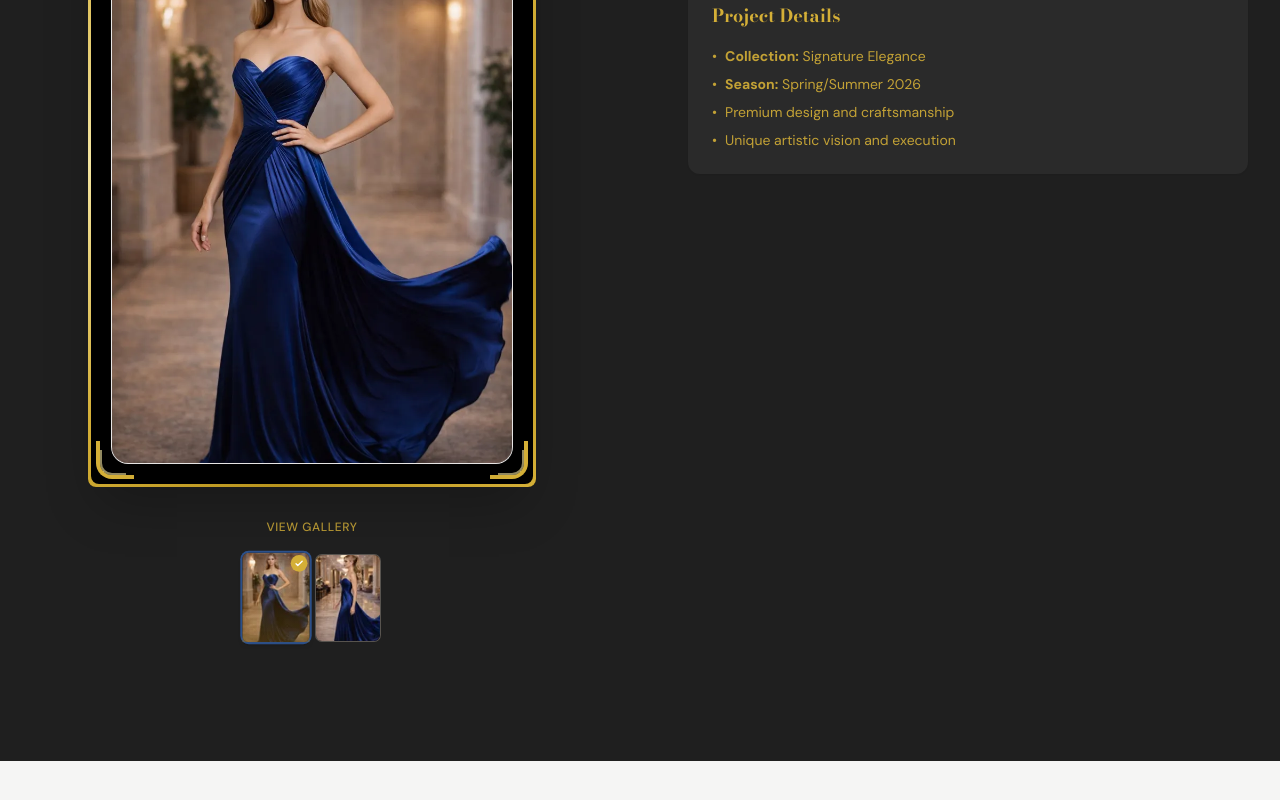
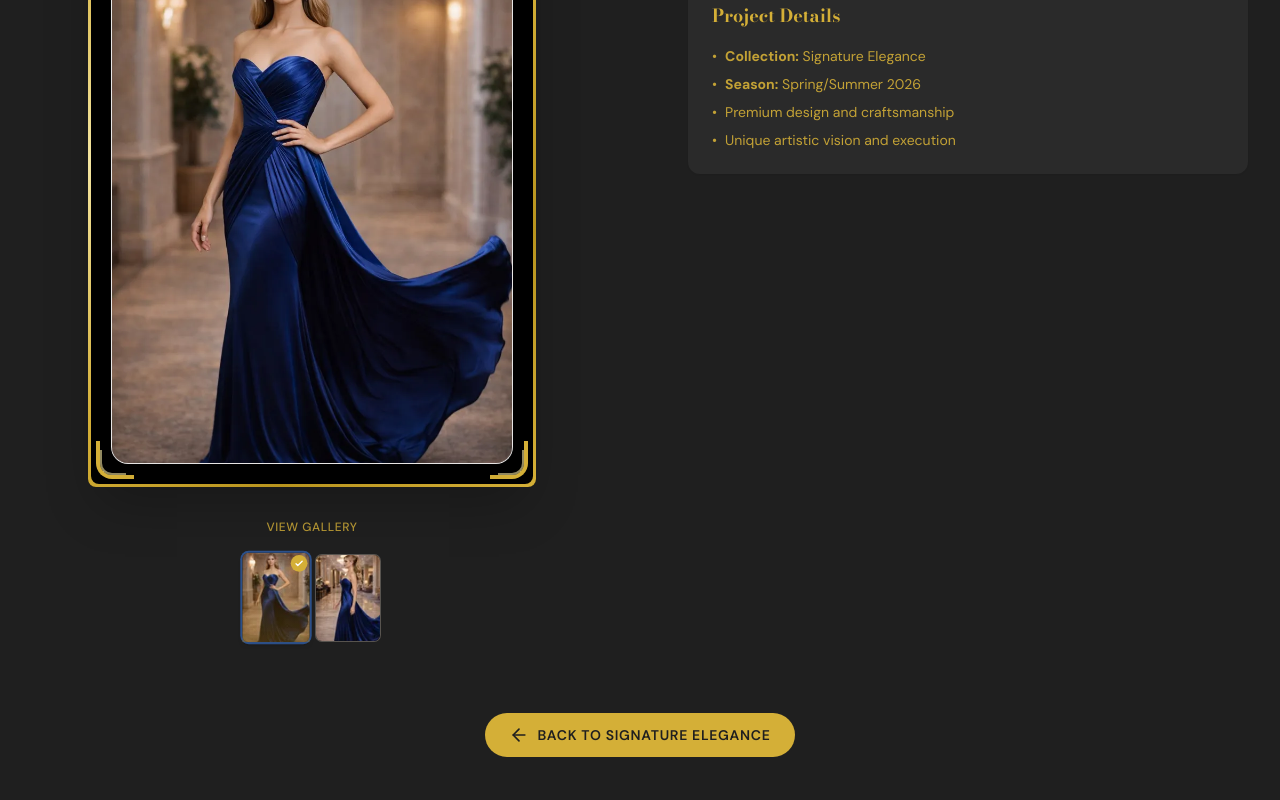
Before and after one commit to skb060968/PiyushBhollaPortfolio, a Next.js app: page /project/19dress in a window 1280 px wide. Shown: the part 274-1074 px from the top of the page. Before the commit the page ends 1035 px from the top, so only its background shows below. Built offline with nearby package versions, Linux system fonts and the light colour scheme.

Commit message:
Add back button to individual dress/project detail page
- Added golden back button at bottom of project detail page
- Button navigates back to parent collection
- Matches styling of other gallery pages
- Improves navigation flow in collections lineup

```diff
--- a/app/category/[slug]/[collection]/page.tsx
+++ b/app/category/[slug]/[collection]/page.tsx
@@ -1,6 +1,7 @@
 import { notFound } from "next/navigation"
 import Link from "next/link"
 import Image from "next/image"
+import { ArrowLeft } from "lucide-react"
 import { collections } from "@/lib/data/collections"
 import { projects } from "@/lib/data/projects"
 import { OrnateGoldFrame } from "@/components/FrameDesigns"
@@ -32,6 +33,16 @@ export default async function CollectionDetailPage({ params }: Props) {
       {/* Hero Section */}
       <section className="relative pt-32 pb-20">
         <div className="container-custom">
+          {/* Back Link at Top */}
+          <Link
+            href={`/category/${slug}`}
+            className="inline-flex items-center gap-2 mb-8 transition group"
+            style={{ color: '#D4AF37' }}
+          >
+            <ArrowLeft size={20} className="group-hover:-translate-x-1 transition-transform" />
+            <span className="font-sans text-sm uppercase tracking-wider">Back to All Collections</span>
+          </Link>
+
           <div className="max-w-4xl mx-auto text-center">
             <p className="font-sans text-sm font-medium tracking-wider uppercase mb-4" style={{ color: '#D4AF37' }}>
               {collection.season}
--- a/app/project/[slug]/page.tsx
+++ b/app/project/[slug]/page.tsx
@@ -159,6 +159,21 @@ export default function ProjectDetailPage({ params }: { params: { slug: string }
               </div>
             </div>
           </div>
+
+          {/* Back Button at Bottom */}
+          <div className="text-center mt-16">
+            <button
+              onClick={handleBackToCollection}
+              className="inline-flex items-center gap-2 px-6 py-3 rounded-full font-sans text-sm font-semibold uppercase tracking-wider transition-all duration-300 hover:scale-105 hover:shadow-xl"
+              style={{
+                backgroundColor: '#D4AF37',
+                color: '#1f1f1f',
+              }}
+            >
+              <ArrowLeft size={20} />
+              {parentCollection ? `Back to ${parentCollection.name}` : 'Back to Collections'}
+            </button>
+          </div>
         </div>
       </section>
     </main>
```
